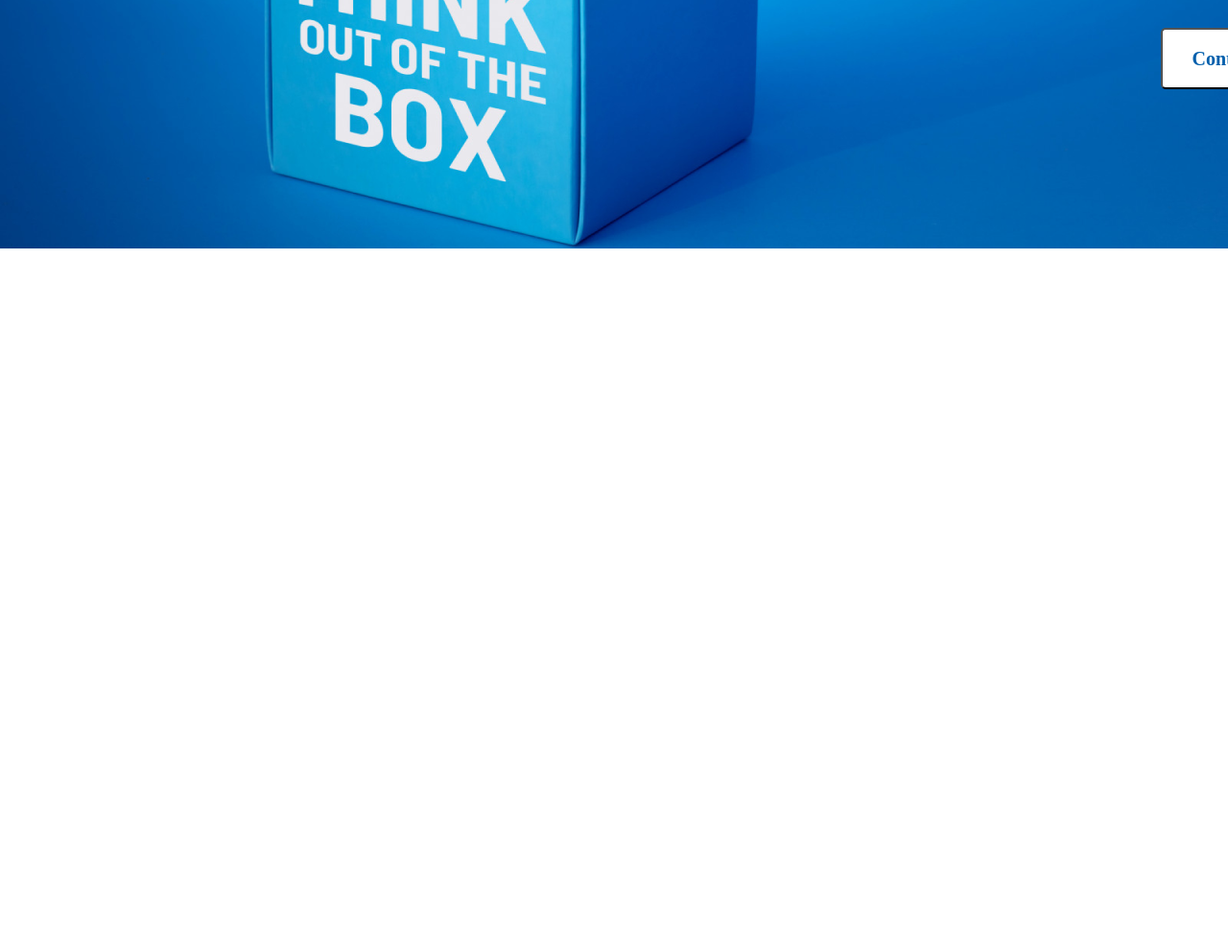
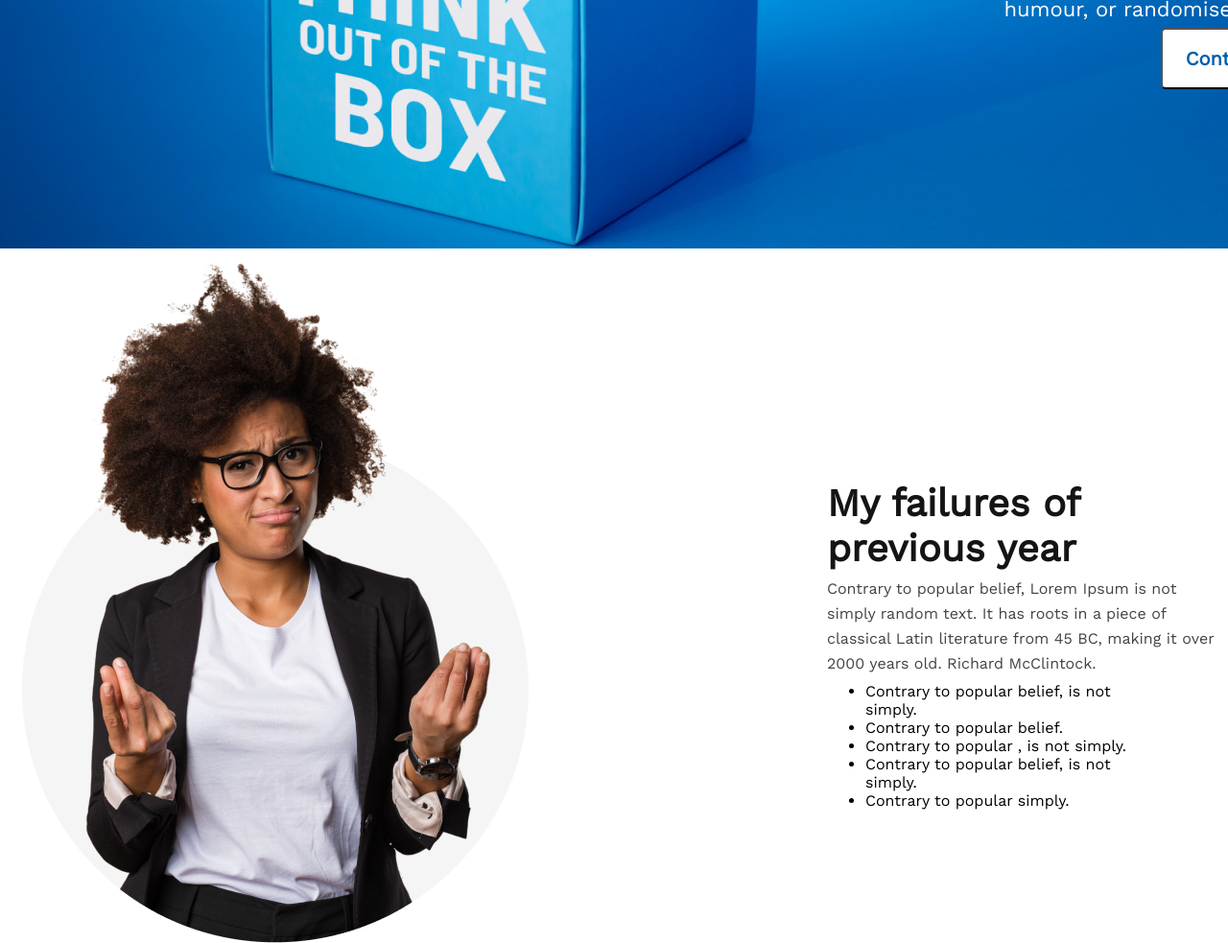
Before and after one commit to DipokSarker/ph-assignment-1, a plain HTML site: page index.html in a window 1280 px wide. Shown: the part 549-1532 px from the top of the page at 96% size. Before the commit the page ends 808 px from the top, so only its background shows below. Drawn offline with nearby package versions, Linux system fonts and the light colour scheme; a web font is replaced by a local one.

Commit message:
my-failure styles

```diff
--- a/index.html
+++ b/index.html
@@ -6,7 +6,7 @@
     <meta name="viewport" content="width=device-width, initial-scale=1.0">
     <title>new year new me</title>
     <link rel="stylesheet" href="style.css">
-    <link rel="preconnect" href="https://fonts.googleapis.com"><link rel="preconnect" href="https://fonts.gstatic.com" crossorigin><link href="https://fonts.googleapis.com/css2?family=Atma:wght@300&family=Open+Sans:ital@0;1&display=swap" rel="stylesheet">
+    <link rel="preconnect" href="https://fonts.googleapis.com"><link rel="preconnect" href="https://fonts.gstatic.com" crossorigin><link href="https://fonts.googleapis.com/css2?family=Atma:wght@300&family=Open+Sans:ital@0;1&family=Work+Sans&display=swap" rel="stylesheet">
 </head>
 <body>
     <header>
@@ -22,6 +22,25 @@
  </div>
     </header>
     <main>
+        <!-- my failure section -->
+        <section>
+            <div class="my-failure">
+                <img src="images/person.png" alt="">
+                <div>
+                    <h2 class="failure-title">My failures of previous year</h2>
+                    <p class="failure-description">Contrary to popular belief, Lorem Ipsum is not simply random text. It has roots in a piece of classical Latin literature from 45 BC, making it over 2000 years old. Richard McClintock.</p>
+                    <div class="list-item">
+                        <ul>
+                            <li>Contrary to popular belief, is not simply.</li>
+                            <li>Contrary to popular belief.</li>
+                            <li>Contrary to popular , is not simply.</li>
+                            <li>Contrary to popular belief, is not simply.</li>
+                            <li>Contrary to popular simply.</li>
+                        </ul>
+                    </div>
+                </div>
+            </div>
+        </section>
 
     </main>
     <footer>
--- a/style.css
+++ b/style.css
@@ -3,12 +3,9 @@
     font-family: 'Work Sans';
 }
 
+/* banner styles */
+
 .banner {
-    display: flex;
-
-}
-
-header {
     display: flex;
 }
 
@@ -52,3 +49,41 @@ font-size: 20px;
 line-height: 23px;
 text-align: center;
 }
+
+/* my-failure styles */
+
+.my-failure {
+    display: flex;
+}
+
+.failure-title {
+position: absolute;
+width: 288px;
+height: 94px;
+left: 862px;
+top: 1050px;
+font-weight: 700;
+font-size: 40px;
+line-height: 47px;
+color: #151414;
+}
+
+.failure-description {
+position: absolute;
+width: 416px;
+height: 104px;
+left: 862px;
+top: 1150px;
+font-weight: 400;
+font-size: 16px;
+line-height: 26px;
+color: #444343;
+}
+
+.list-item {
+position: absolute;
+width: 349px;
+height: 162px;
+left: 862px;
+top: 1260px;
+}
```
